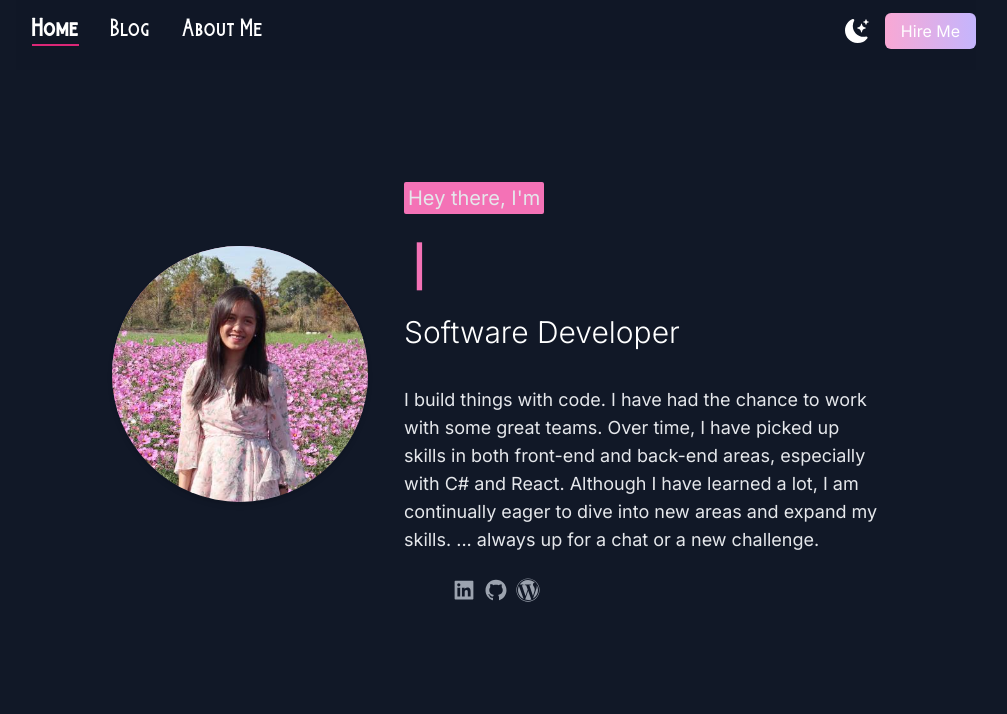
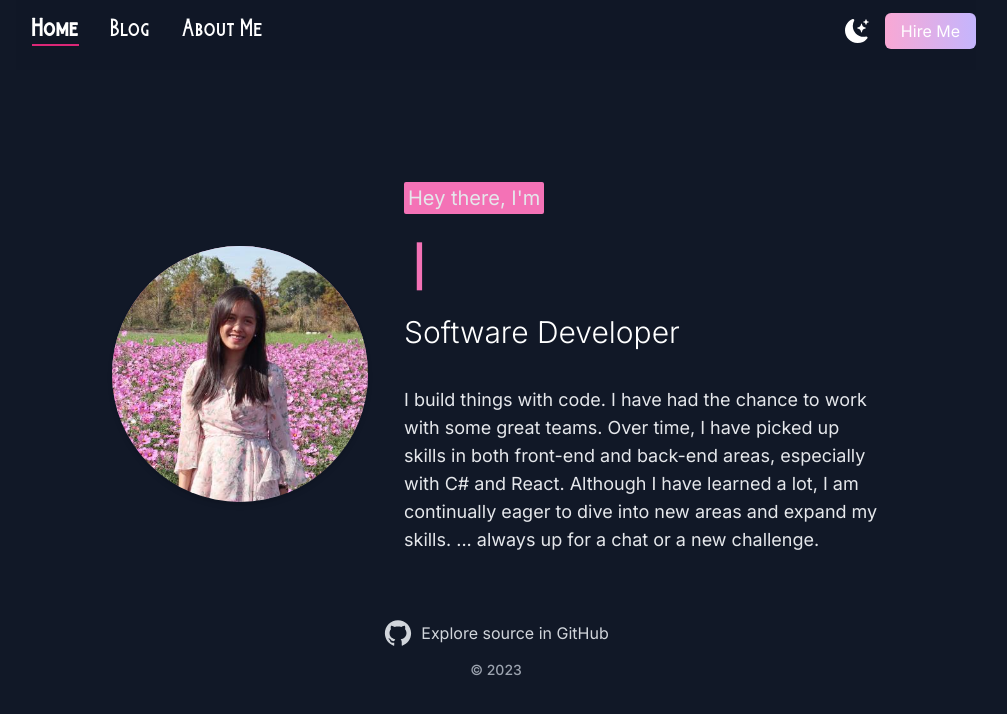
Before and after one commit to AnneMerlyn/personal-portfolio, a Next.js app: page / in a window 1280 px wide. Shown: the top 714 px of the page, without its empty margins (144-1151 px from the left). Built offline with nearby package versions, Linux system fonts and the light colour scheme.

Commit message:
update social links (#6)

```diff
--- a/src/app/page.tsx
+++ b/src/app/page.tsx
@@ -1,7 +1,7 @@
 'use client';
 
 import devan from '../../public/profile.jpeg';
-import React from 'react';
+import React, { useState } from 'react'; // Use destructuring for useState
 import '../styles/customStyles.css';
 import NavBar from '@/components/navbar/Navbar';
 import Profile from '@/components/profile/Profile';
@@ -11,13 +11,11 @@ import { blogPosts } from '@/constants';
 import AboutMe from '@/components/about/AboutMe';
 
 export default function Home() {
-    const [darkMode, setDarkMode] = React.useState(true);
-    const [activeTab, setActiveTab] = React.useState('home');
-    const [mobileNavOpen, setMobileNavOpen] = React.useState(false);
-
-    const [displayedPosts, setDisplayedPosts] = React.useState(
-        blogPosts.slice(0, 2)
-    ); // Initially showing the first 2 posts
+    // Use destructuring for useState
+    const [darkMode, setDarkMode] = useState(true);
+    const [activeTab, setActiveTab] = useState('home');
+    const [mobileNavOpen, setMobileNavOpen] = useState(false);
+    const [displayedPosts, setDisplayedPosts] = useState(blogPosts.slice(0, 2));
 
     const loadMorePosts = () => {
         const nextPosts = blogPosts.slice(
@@ -41,7 +39,6 @@ export default function Home() {
                     />
                     {activeTab === 'home' && (
                         <>
-                            {' '}
                             <Profile
                                 imageSrc={devan}
                                 name="Anne Martinez"
@@ -52,11 +49,6 @@ export default function Home() {
                                     areas, especially with C# and React. Although I
                                     have learned a lot, I am continually eager to
                                     dive into new areas and expand my skills. ... always up for a chat or a new challenge."
-                            />
-                            <SocialLinks
-                                linkedin="https://www.linkedin.com/in/anne-merlyn-martinez/"
-                                github="https://github.com/AnneMerlyn"
-                                wordpress="https://your-wordpress-site-url.com"
                             />
                         </>
                     )}
@@ -71,8 +63,7 @@ export default function Home() {
                                     tags={post.tags}
                                 />
                             ))}
-
-                            {displayedPosts.length < blogPosts.length && ( // Condition to check if there are more posts
+                            {displayedPosts.length < blogPosts.length && (
                                 <button
                                     onClick={loadMorePosts}
                                     className="bg-pink-500 text-white py-2 px-4 rounded-full mt-6 hover:bg-pink-600 transition-colors duration-300"
@@ -87,6 +78,14 @@ export default function Home() {
                             <AboutMe />
                         </div>
                     )}
+
+                    <div className="mt-10 text-center">
+                        <SocialLinks
+                            // linkedin="https://www.linkedin.com/in/anne-merlyn-martinez/"
+                            github="https://github.com/AnneMerlyn"
+                            // wordpress="https://your-wordpress-site-url.com"
+                        />
+                    </div>
                 </section>
             </main>
         </div>
--- a/src/components/social/SocialLinks.tsx
+++ b/src/components/social/SocialLinks.tsx
@@ -1,23 +1,45 @@
 import React from 'react';
-import { AiFillLinkedin, AiFillGithub } from 'react-icons/ai';
-import { FaWordpress } from 'react-icons/fa';
+import { AiFillGithub } from 'react-icons/ai';
+// import { FaWordpress } from 'react-icons/fa';
 import { SocialLinkProps } from '@/types';
 
-const SocialLinks: React.FC<SocialLinkProps> = ({
-    linkedin,
-    github,
-    wordpress,
-}) => (
-    <div className="text-xl md:text-2xl flex flex-wrap items-center justify-center gap-2 py-3 text-gray-700 dark:text-gray-400">
-        <a href={linkedin} target="_blank" rel="noopener noreferrer">
-            <AiFillLinkedin />
-        </a>
-        <a href={github} target="_blank" rel="noopener noreferrer">
-            <AiFillGithub />
-        </a>
-        <a href={wordpress} target="_blank" rel="noopener noreferrer">
-            <FaWordpress size={24} />
-        </a>
+const SocialLinks: React.FC<SocialLinkProps> = ({ github }) => (
+    <div className="flex flex-col items-center justify-center">
+        <div className="flex justify-center items-center gap-4 py-3">
+            {/* <a
+            href={linkedin}
+            target="_blank"
+            rel="noopener noreferrer"
+            className="flex items-center gap-2 text-gray-700 hover:text-blue-600 dark:text-gray-300 dark:hover:text-blue-400 transition-colors duration-300"
+        >
+            <AiFillLinkedin className="text-2xl md:text-3xl" />
+            <span className="hidden sm:block">Connect on LinkedIn</span>
+        </a> */}
+            <a
+                href={github}
+                target="_blank"
+                rel="noopener noreferrer"
+                className="flex items-center gap-2 text-gray-700 hover:text-gray-800 dark:text-gray-300 dark:hover:text-white transition-colors duration-300"
+            >
+                <AiFillGithub className="text-2xl md:text-3xl" />
+                <span className="hidden sm:block">
+                    Explore source in GitHub
+                </span>
+            </a>
+
+            {/* <a
+            href={wordpress}
+            target="_blank"
+            rel="noopener noreferrer"
+            className="flex items-center gap-2 text-gray-700 hover:text-green-600 dark:text-gray-300 dark:hover:text-green-400 transition-colors duration-300"
+        >
+            <FaWordpress className="text-2xl md:text-3xl" />
+            <span className="hidden sm:block">Visit My Blog</span>
+        </a> */}
+        </div>
+        <div className="flex items-center justify-center text-center text-sm text-gray-600 dark:text-gray-400 hover:text-gray-800 dark:hover:text-gray-200 transition-colors duration-300">
+            <span className="font-medium">© 2023</span>
+        </div>
     </div>
 );
 
--- a/src/types/index.tsx
+++ b/src/types/index.tsx
@@ -28,9 +28,9 @@ export type ProfileProps = {
 };
 
 export type SocialLinkProps = {
-    linkedin: string;
+    // linkedin: string;
     github: string;
-    wordpress: string;
+    // wordpress: string;
 };
 
 export type LanguageItemProps = {
```
